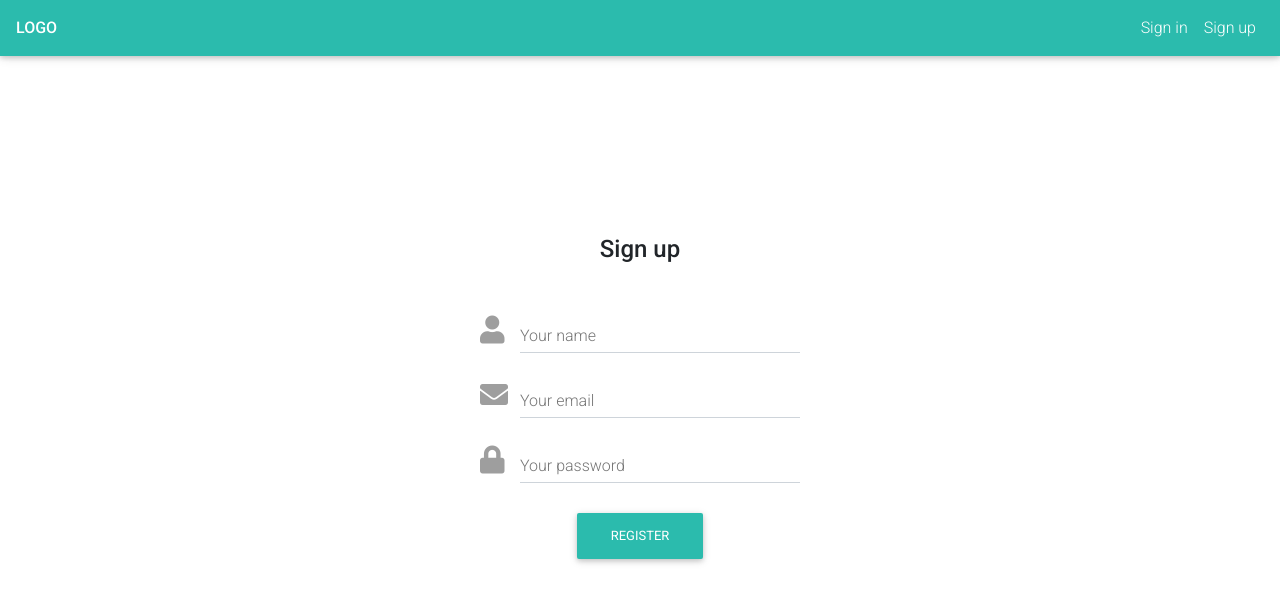
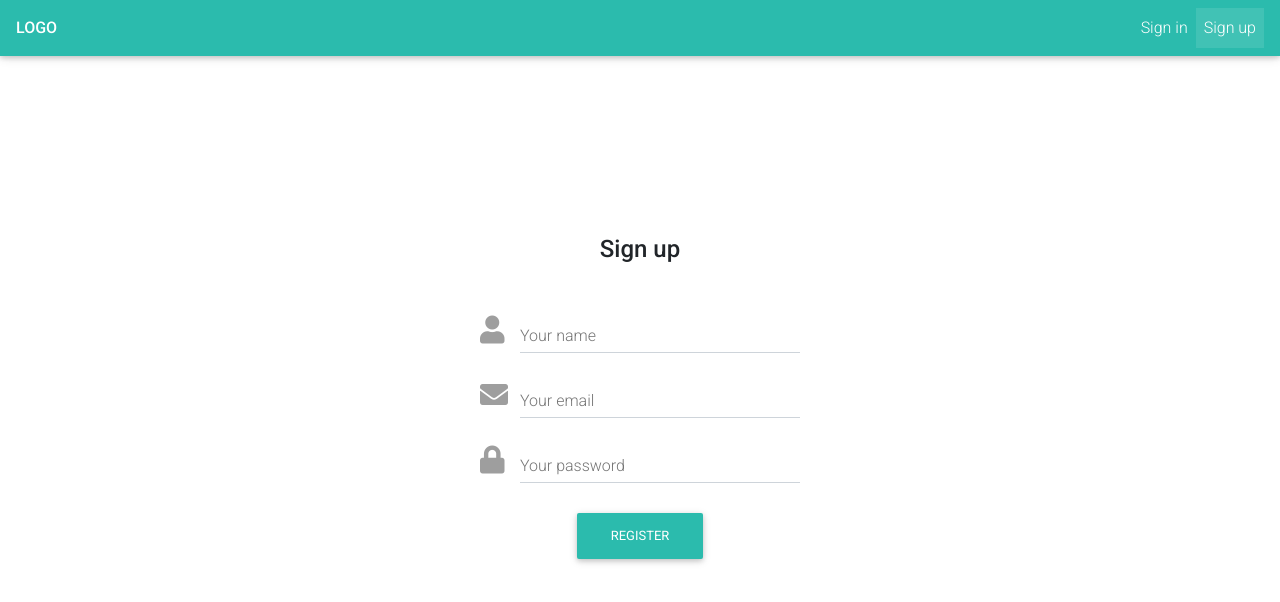
Before and after one commit to lmtNoLimit/social-network, a React (Create React App) app in the folder client/: page /signup in a window 1280 px wide. Shown: the top 602 px of the page. Built offline with nearby package versions, Linux system fonts and the light colour scheme.

Commit message:
Added active link logical

```diff
--- a/client/src/components/common/NavBar.js
+++ b/client/src/components/common/NavBar.js
@@ -2,33 +2,35 @@ import React, { useState } from 'react';
 import {
   MDBNavbar, MDBNavbarNav, MDBNavItem, MDBNavbarToggler, MDBCollapse
   } from "mdbreact";
-import { Link } from 'react-router-dom';
+import { Link, withRouter } from 'react-router-dom';
 
-const NavBar = () => {
-  const [ isOpenMenu, setIsOpenMenu ] = useState(0);
+const isActive = (history, path) => {
+  return history.location.pathname === path ? 'active' : '';
+}
+
+const NavBar = ({history}) => {
+  const [ isOpen, setIsOpen ] = useState(false);
   const toggleCollapse = () => {
-    setIsOpenMenu(!isOpenMenu);
+    setIsOpen(!isOpen);
   }
   return (
-    <div>
     <MDBNavbar color="default-color" dark expand="md" fixed="top">
       <Link to="/">
         <strong className="white-text">LOGO</strong>
       </Link>
       <MDBNavbarToggler onClick={toggleCollapse} />
-        <MDBCollapse id="navbarCollapse3" isOpen={isOpenMenu} navbar>
+      <MDBCollapse id="navbarCollapse3" isOpen={isOpen} navbar>
         <MDBNavbarNav right>
-            <MDBNavItem>
+          <MDBNavItem className={isActive(history, '/signin')}>
             <Link className="nav-link" to="/signin">Sign in</Link>
           </MDBNavItem>
-            <MDBNavItem>
+          <MDBNavItem className={isActive(history, '/signup')}>
             <Link className="nav-link" to="/signup">Sign up</Link>
           </MDBNavItem>
         </MDBNavbarNav>
       </MDBCollapse>
     </MDBNavbar>
-    </div>
   );
 }
 
-export default NavBar;
+export default withRouter(NavBar);
```
Lines whose indentation alone changed are shown as unchanged.
